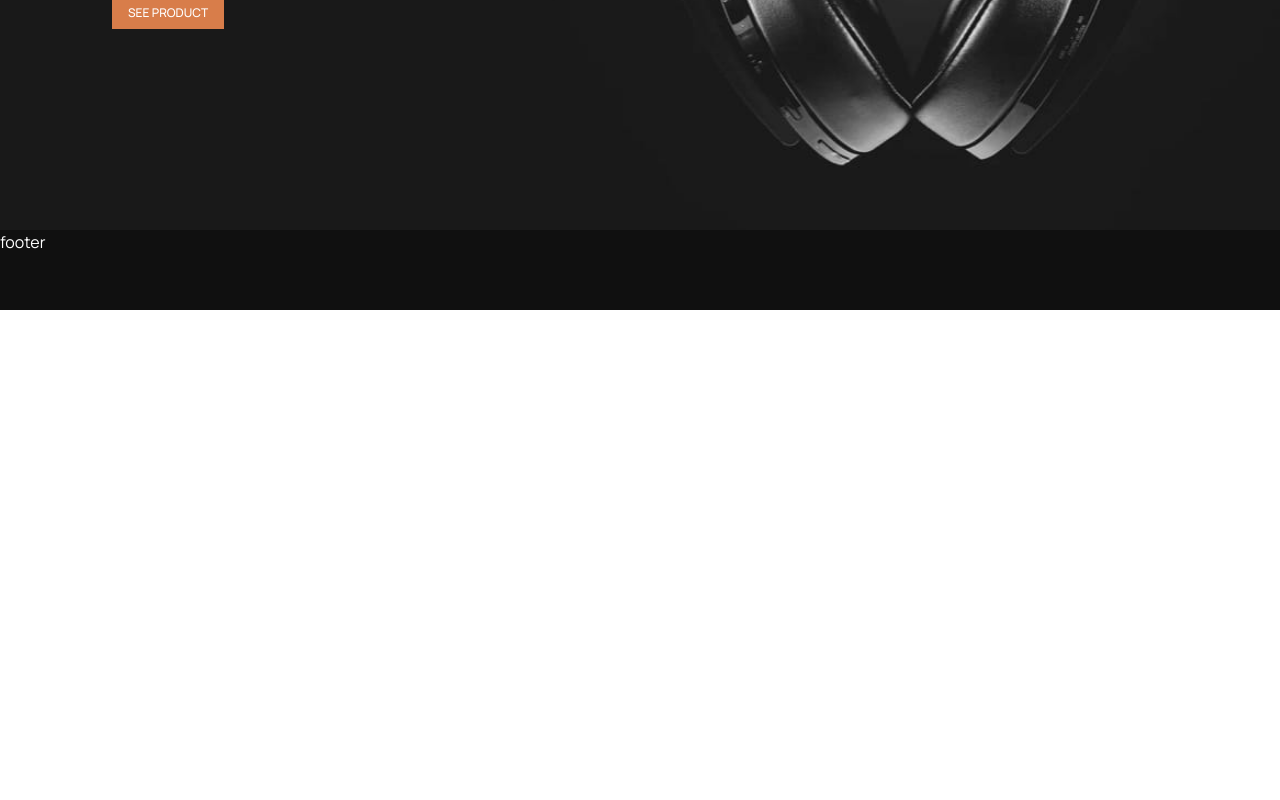
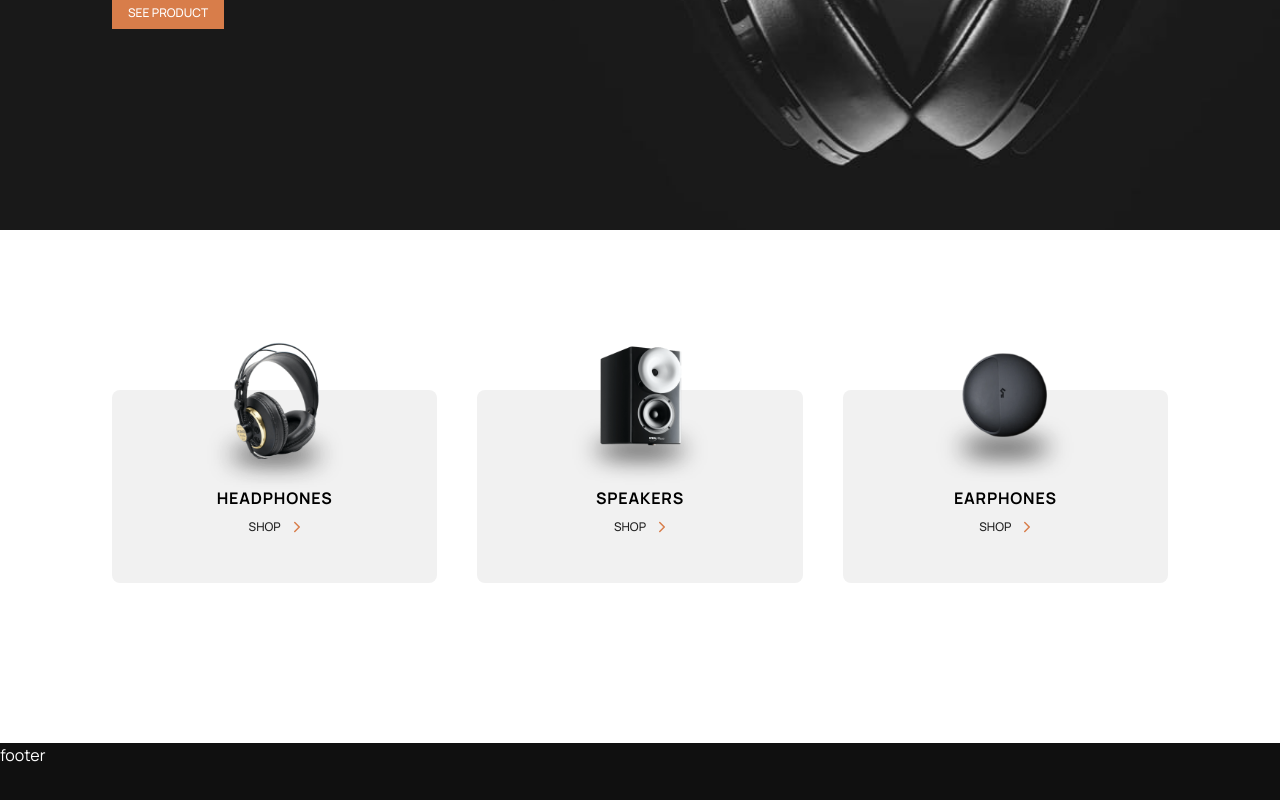
Before and after one commit to delasimensah/audiophile, a Next.js app: page / in a window 1280 px wide. Shown: the part 570-1370 px from the top of the page. Before the commit the page ends 880 px from the top, so only its background shows below. Built offline with nearby package versions, Linux system fonts and the light colour scheme.

Commit message:
minor update

```diff
--- /dev/null
+++ b/components/Categories.jsx
@@ -0,0 +1,31 @@
+import React from "react";
+
+//components
+import CategoryCard from "./CategoryCard";
+
+const categories = [
+  {
+    src: "/assets/shared/desktop/image-headphones.png",
+    title: "headphones",
+  },
+  {
+    src: "/assets/shared/desktop/image-speakers.png",
+    title: "speakers",
+  },
+  {
+    src: "/assets/shared/desktop/image-earphones.png",
+    title: "earphones",
+  },
+];
+
+const Categories = () => {
+  return (
+    <div className="grid gap-20 py-40 md:gap-10 padding-h md:grid-cols-3">
+      {categories.map(({ src, title }, idx) => {
+        return <CategoryCard key={idx} src={src} title={title} />;
+      })}
+    </div>
+  );
+};
+
+export default Categories;
--- /dev/null
+++ b/components/CategoryCard.jsx
@@ -0,0 +1,31 @@
+import React from "react";
+
+//mui
+import { Typography } from "@material-ui/core";
+
+//components
+import { TertiaryButton } from "./Buttons";
+
+const CategoryCard = ({ src, title }) => {
+  return (
+    <div className="relative flex flex-col items-center">
+      <img
+        src={src}
+        alt=""
+        className={`absolute w-40  ${
+          title === "earphones" ? "-top-10" : "-top-12"
+        }`}
+      />
+
+      <div className="flex flex-col items-center justify-center w-full px-10 pt-24 pb-10 rounded-lg bg-grey">
+        <Typography className="font-bold tracking-wider uppercase">
+          {title}
+        </Typography>
+
+        <TertiaryButton />
+      </div>
+    </div>
+  );
+};
+
+export default CategoryCard;
--- a/components/Navbar.jsx
+++ b/components/Navbar.jsx
@@ -35,7 +35,7 @@ const Navbar = () => {
         </div>
       </div>
 
-      <div className="h-px bg-grey"></div>
+      <div className="h-px bg-gray-800"></div>
     </div>
   );
 };
--- a/pages/index.jsx
+++ b/pages/index.jsx
@@ -6,11 +6,13 @@ import React from "react";
 //components
 import Layout from "../components/Layout";
 import Hero from "../components/Hero";
+import Categories from "../components/Categories";
 
 const Home = () => {
   return (
     <Layout>
       <Hero />
+      <Categories />
     </Layout>
   );
 };
--- a/styles/globals.css
+++ b/styles/globals.css
@@ -4,11 +4,37 @@
 @tailwind components;
 @tailwind utilities;
 
-html,
-body {
+:root {
+  --primary: #d87d4a;
+  --secondary: #fbaf85;
+  --tertiary: #fafafa;
+}
+
+* {
+  box-sizing: border-box;
   padding: 0;
   margin: 0;
   font-family: "Manrope", sans-serif;
+
+  scrollbar-width: thin;
+  scrollbar-color: var(--primary) var(--tertiary);
+}
+
+/* body {
+  scrollbar-width: thin;
+  scrollbar-color: var(--primary) var(--tertiary);
+} */
+
+body::-webkit-scrollbar {
+  width: 0.5rem;
+}
+
+body::-webkit-scrollbar-track {
+  background: var(--tertiary);
+}
+
+body::-webkit-scrollbar-thumb {
+  background: var(--primary);
 }
 
 a {
@@ -16,10 +42,6 @@ a {
   text-decoration: none;
 }
 
-* {
-  box-sizing: border-box;
-}
-
 @layer utilities {
   .padding-h {
     @apply px-5 md:px-10 lg:px-28;
```
